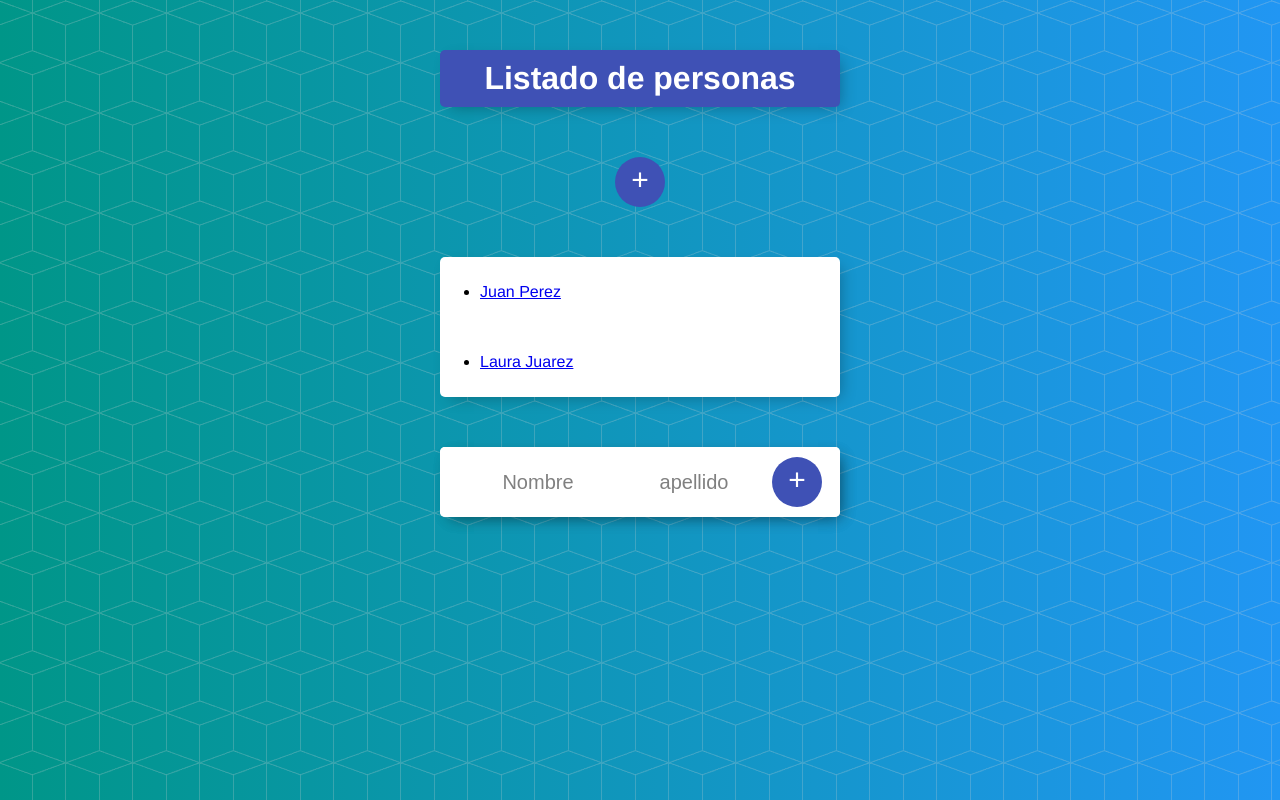
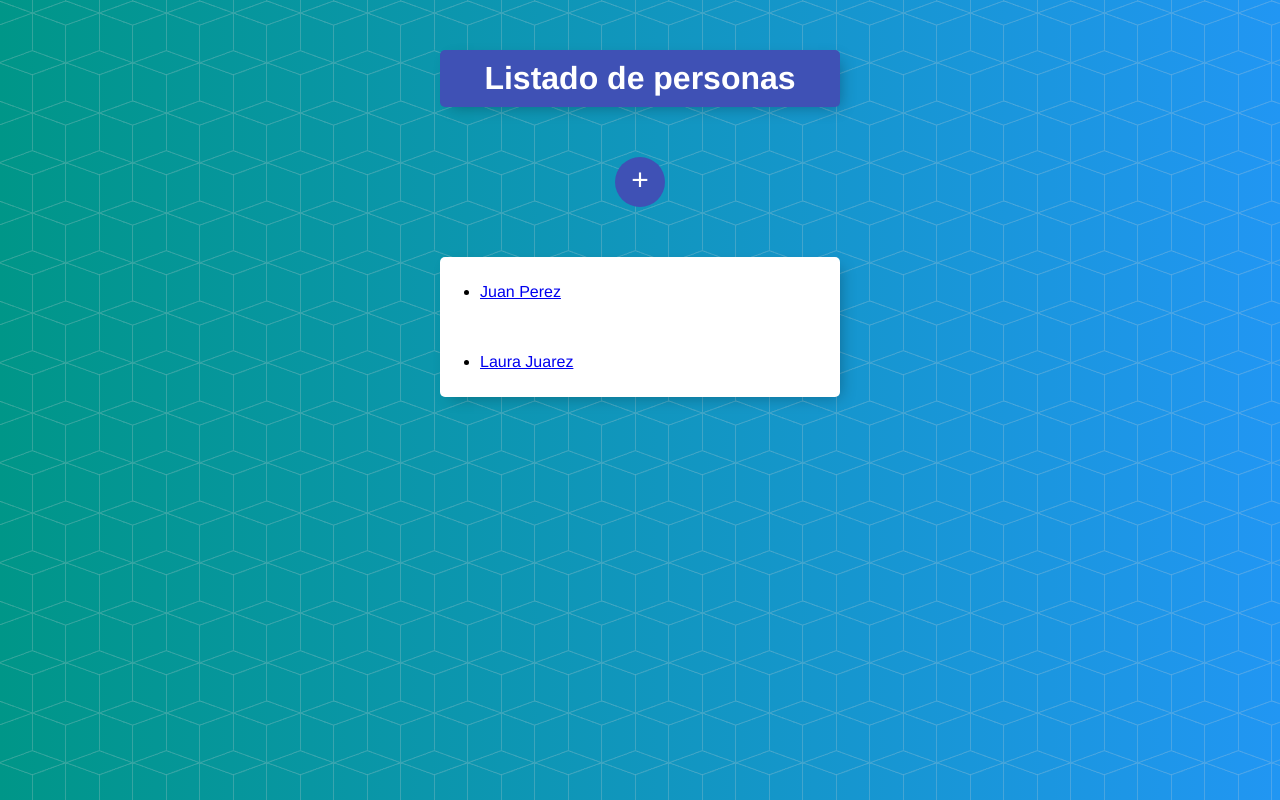
Before and after one commit to bolijesus/universidad-angular-udemy, an Angular app: page / in a window 1280 px wide. Shown: the top 800 px of the page. Built offline with nearby package versions, Linux system fonts and the light colour scheme.

Commit message:
Se vio el concepto de rutas hisjas en alngular child route

```diff
--- a/src/app/personas/personas.component.html
+++ b/src/app/personas/personas.component.html
@@ -9,6 +9,4 @@
     [indice]="i"></app-persona>
 </div>
 
-<div class="box">
-  <app-formulario></app-formulario>
-</div>
+<router-outlet></router-outlet>
```
Also changed, not shown: src/app/app-routing.module.ts (+9 -5 lines).
